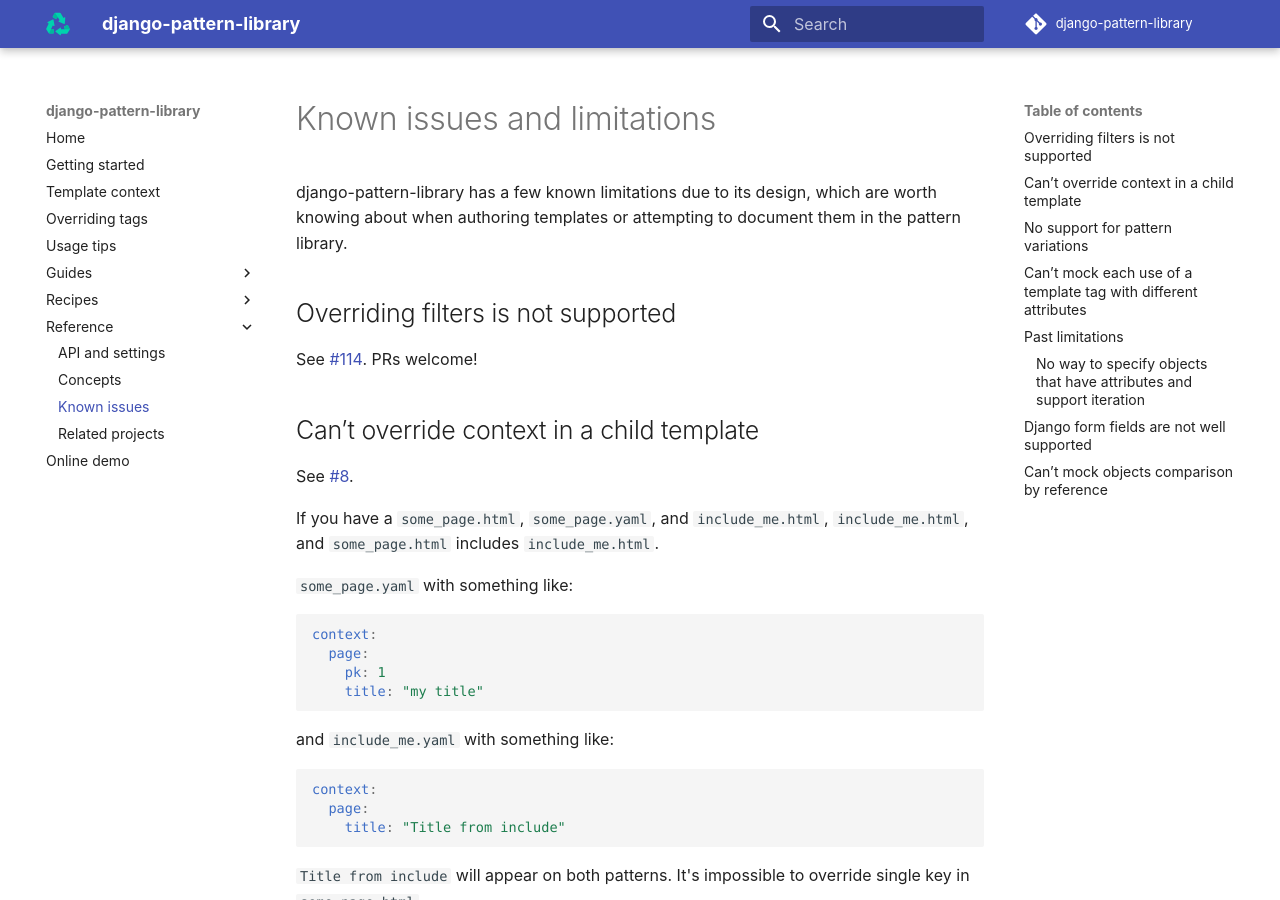
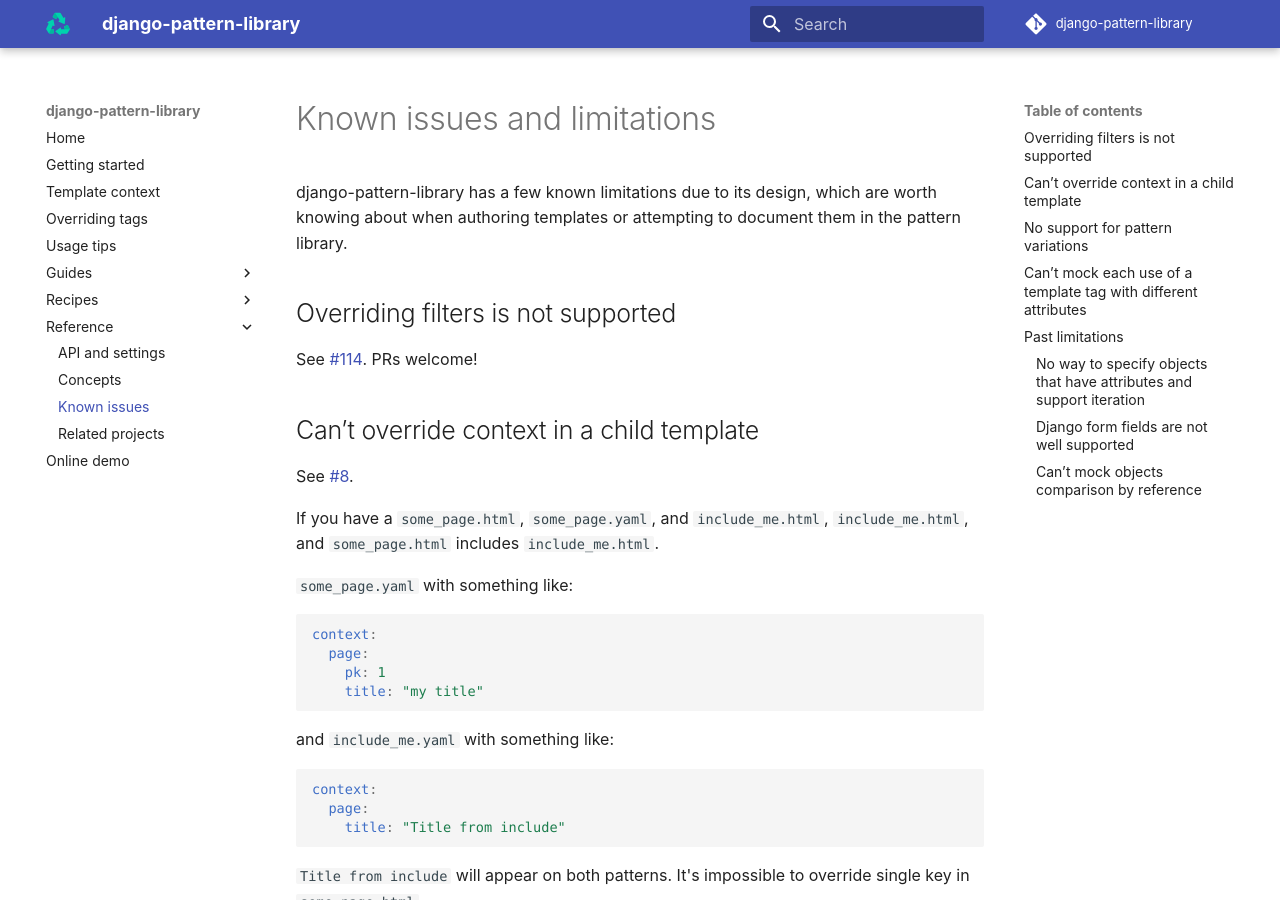
Before and after one commit to torchbox/django-pattern-library, an MkDocs documentation site: the page built from docs/reference/known-issues.md, in a window 1280 px wide and 900 px high. Built offline with MkDocs 1.6.1 and Material for MkDocs 9.7.7, drawn with Linux system fonts in a browser that asks for light colours; comment, search, counter and statistics services are not loaded.

Commit message:
Fix heading levels

````diff
--- a/docs/reference/known-issues.md
+++ b/docs/reference/known-issues.md
@@ -78,7 +78,7 @@
 {% if search_results.paginator.count %}
 ```
 
-## Django form fields are not well supported
+### Django form fields are not well supported
 
 🎉 This is now addressed as of v0.5.0, with the [context modifiers in Python](../guides/defining-template-context.md#modifying-template-contexts-with-python) API. View our [forms and fields](../recipes/forms-and-fields.md) recipe.
 
@@ -100,7 +100,7 @@
 
 While this is in theory possible, it’s not a very desirable prospect.
 
-## Can’t mock objects comparison by reference
+### Can’t mock objects comparison by reference
 
 🎉 This is now addressed as of v0.5.0, with the [context modifiers in Python](../guides/defining-template-context.md#modifying-template-contexts-with-python) API.
 
````
